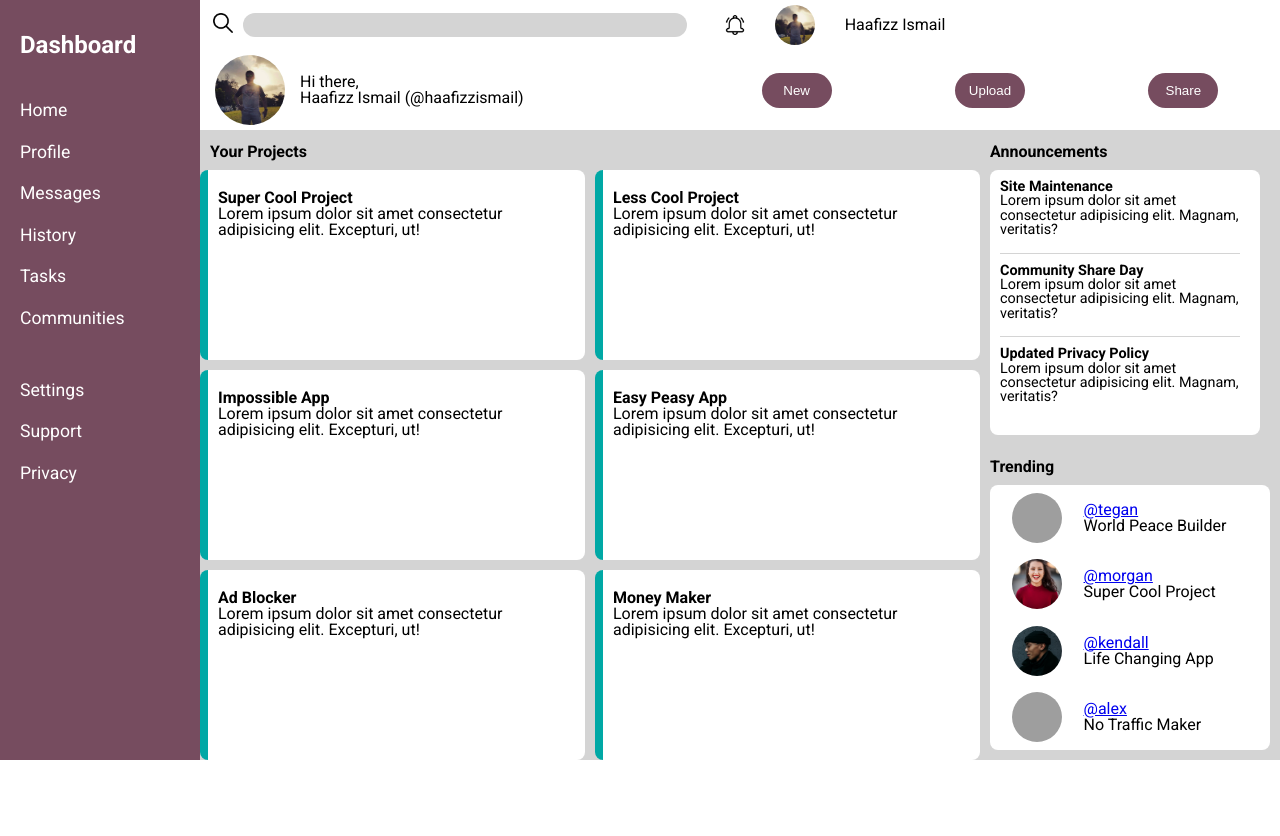
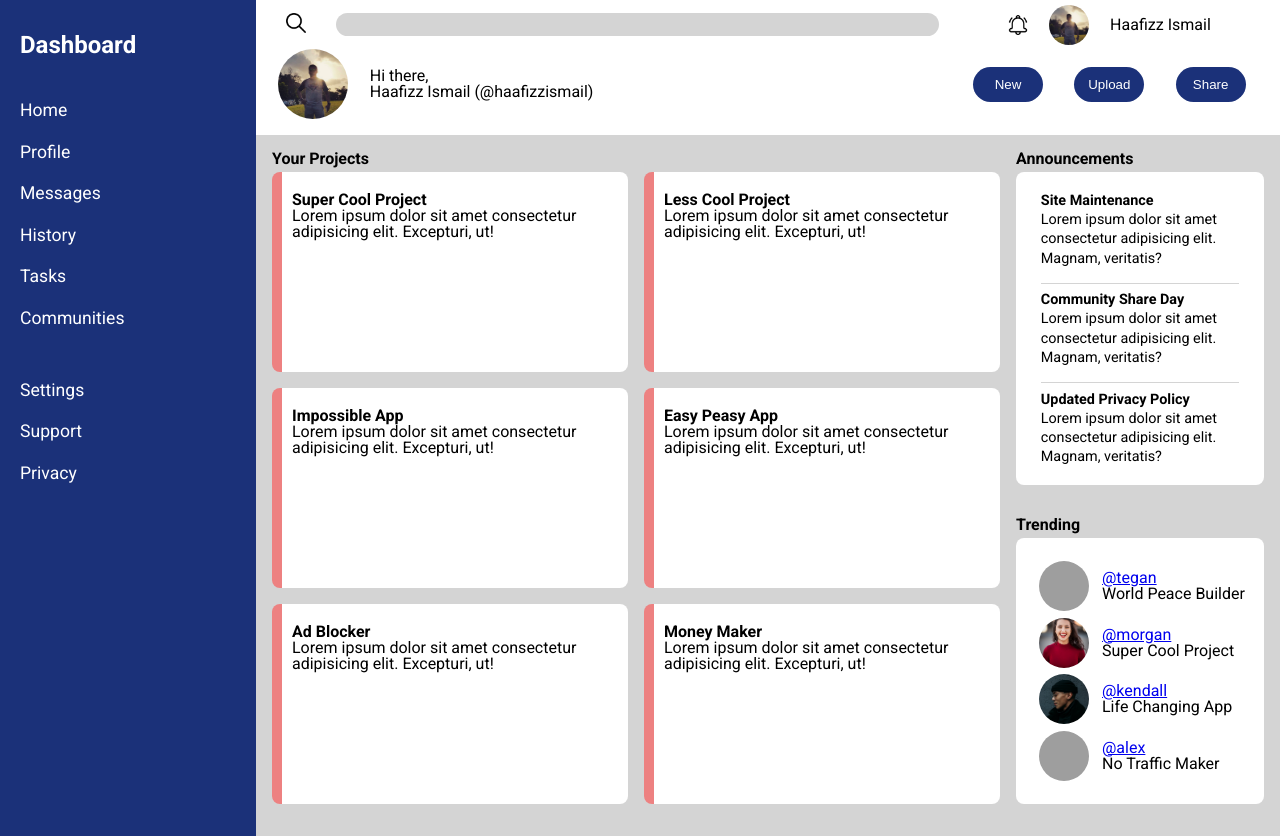
Before and after one commit to haafizzismail/TOP-admin-dashboard, a plain HTML site: page index.html in a window 1280 px wide. Before the commit the page ends 800 px from the top, so only its background shows below. Drawn offline with Linux system fonts and the light colour scheme; grey boxes are pictures that could not be loaded.

Commit message:
refactor header and aside responsiveness

```diff
--- a/index.html
+++ b/index.html
@@ -6,10 +6,11 @@
         <meta http-equiv="X-UA-Compatible" content="IE=edge">
         <meta name="viewport" content="width=device-width, initial-scale=1.0">
         <title>TOP Admin Dashboard</title>
-        <link rel="stylesheet" href="style.css">
         <link rel="preconnect" href="https://fonts.googleapis.com">
         <link rel="preconnect" href="https://fonts.gstatic.com" crossorigin>
         <link href="https://fonts.googleapis.com/css2?family=Roboto:wght@100;300;400;700;900&display=swap" rel="stylesheet">
+        <link rel="stylesheet" href="style.css">
+
     </head>
 
     <body>
@@ -80,6 +81,7 @@
                     <p>Lorem ipsum dolor sit amet consectetur adipisicing elit. Excepturi, ut!</p>
                 </div>
             </div>
+            <aside>
                 <div class="announcements">
                     <h3>Announcements</h3>
                     <div>
@@ -122,6 +124,7 @@
                         </div>
                     </div>
                 </div>
+            </aside>
         </main>
     </body>
 
--- a/style.css
+++ b/style.css
@@ -59,8 +59,8 @@ Custom Properties
 */
 
 :root {
-    --primary-color: hsl(332, 22%, 38%);
-    --secondary-color: hsl(179, 100%, 33%);
+    --primary-color: hsl(226, 64%, 29%);
+    --secondary-color: hsla(0, 76%, 55%, 0.623);
     --dark-color: black;
     --light-color: white;
 	--gray-color: rgb(212, 212, 212);
@@ -119,7 +119,7 @@ Overall Layout
 
 body {
 	display: grid;
-	grid-template-columns: 200px 1fr;
+	grid-template-columns: 1fr 4fr;
 	grid-template-areas:
 		"sidebar header"
 		"sidebar main";
@@ -146,18 +146,22 @@ Header
 header {
 	background: var(--light-color);
 	display: grid;
-	grid-template-columns: 500px 1fr;
-	grid-template-rows: 50px 80px;
+	grid-template-columns: 2fr 1fr;
+	padding-bottom: 1rem;
 }
 
 header form {
 	display: grid;
-	grid-template-columns: 30px 1fr;
-	padding: 13px;
+	grid-template-columns: .4fr 3fr;
+	padding: 13px 0;
+}
+
+label {
+	justify-self: center;
 }
 
 label img {
-	width: 20px;
+	width: 20px;;
 }
 
 form input {
@@ -168,10 +172,11 @@ form input {
 }
 
 .profile {
-	margin-left: 10px;
 	display: grid;
-	grid-template-columns: 50px 70px 130px;
+	width: 14rem;
+	grid-template-columns: repeat(3, auto);
 	place-items: center;
+	justify-self: center;
 }
 
 .profile .profile-pic {
@@ -182,7 +187,7 @@ form input {
 
 .welcome {
 	display: grid;
-	grid-template-columns: 1fr 4fr;
+	grid-template-columns: 1fr 5fr;
 	place-items: center;
 }
 
@@ -190,6 +195,7 @@ form input {
 	justify-self: start;
 	display: grid;
 }
+
 .welcome .profile-pic {
 	width: 70px;
 	height: 70px;
@@ -198,8 +204,10 @@ form input {
 
 .header-buttons {
 	display: grid;
-	grid-template-columns: repeat(3, 1fr);
+	width: 19rem;
+	grid-template-columns: repeat(3, auto);
 	place-items: center;
+	justify-self: center;
 }
 
 
@@ -246,88 +254,88 @@ Main
 main {
 	background: var(--gray-color);
 	display: grid;
-	grid-template-columns: 1fr 300px;
-	grid-template-rows: repeat(2, 1fr);
-	grid-template-areas:
-		"projects announcements"
-		"projects trending"
+	grid-template-columns: 3fr 1fr;
+	padding: 1rem;
 }
 
 .projects {
-	grid-area: projects;
 	display: grid;
-	grid-template-columns: repeat(2, 1fr);
-	grid-template-rows: 30px 1fr;
-	gap: 10px;
+	grid-template-columns: repeat(auto-fit, minmax(300px, 1fr));
+	grid-template-rows: auto 1fr 1fr;
+	grid-auto-rows: 1fr;
 }
 
 .projects h3 {
-	grid-column: 1 / 3;
+	grid-column: 1 / -1;
 	align-self: end;
-	padding-left: 10px;
+	margin-bottom: .3rem;
 }
 
 .projects div {
-	min-width: 300px;
-	height: 150px;
+	min-height: 10rem;
 	background: var(--light-color);
-	border-left: 8px solid var(--secondary-color);
+	border-left: 10px solid var(--secondary-color);
 	border-radius: var(--br-normal);
-	place-self: center;
 	padding: 20px 10px;
+	margin-right: 1rem;
+	margin-bottom: 1rem;
+}
+
+aside {
+	display: grid;
+	grid-template-rows: 1fr 1fr;
 }
 
 .announcements {
-	grid-area: announcements;
 	display: grid;
-	grid-template-rows: 30px 1fr;
+	grid-template-rows: auto 1fr;
 }
 
-.announcements h3 {
+ .announcements h3 {
 	align-self: end;
-	padding-left: 10px;
+	margin-bottom: .3rem;
 }
 
-.announcements div {
+.announcements > div {
 	background: var(--light-color);
 	border-radius: var(--br-normal);
-	margin-top: 10px;
-	margin-left: 10px;
-	margin-right: 20px;
-	margin-bottom: 10px;
+	display: grid;
+	grid-template-rows: 1fr 1fr 1fr;
+	place-items: center;
+	padding-top: 1rem;
 }
 
-.announcements div div {
+.announcements > div > div {
 	border-bottom: 1px solid var(--gray-color);
 	border-radius: 0;
 	padding-bottom: 15px;
+	width: 80%;
+	line-height: 1.2rem;
 }
 
 .announcements div div:last-child {
 	border-bottom: none;
 }
+
 .trending {
-	grid-area: trending;
 	display: grid;
-	grid-template-rows: 30px 1fr;
+	grid-template-rows: auto 1fr;
+	margin-top: 2rem;
+	margin-bottom: 1rem;
 }
 
 .trending h3 {
 	align-self: end;
-	padding-left: 10px;
+	margin-bottom: .3rem;
 }
 
 .trending > div {
 	background: var(--light-color);
 	border-radius: var(--br-normal);
-	margin: 10px;
 	display: grid;
-	grid-template-columns: auto auto;
+	grid-template-columns: 1fr 2fr;
 	place-items: center;
-}
-
-.trending div a {
-	display: block;
+	padding: 20px 10px;
 }
 
 .trending img {
@@ -336,6 +344,10 @@ main {
 	object-fit: cover;
 }
 
-.trending div div {
+.trending div a {
+	display: block;
+}
+
+.trending > div > div {
 	justify-self: start;
 }
```
Lines whose indentation alone changed are shown as unchanged.
